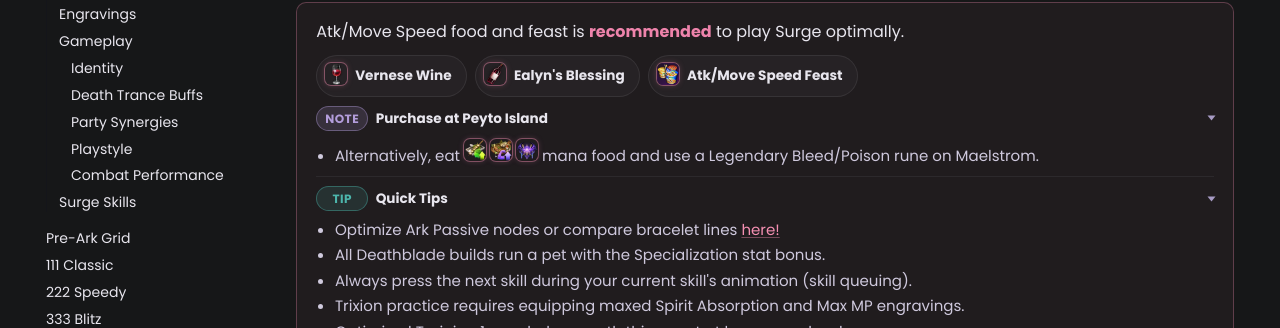
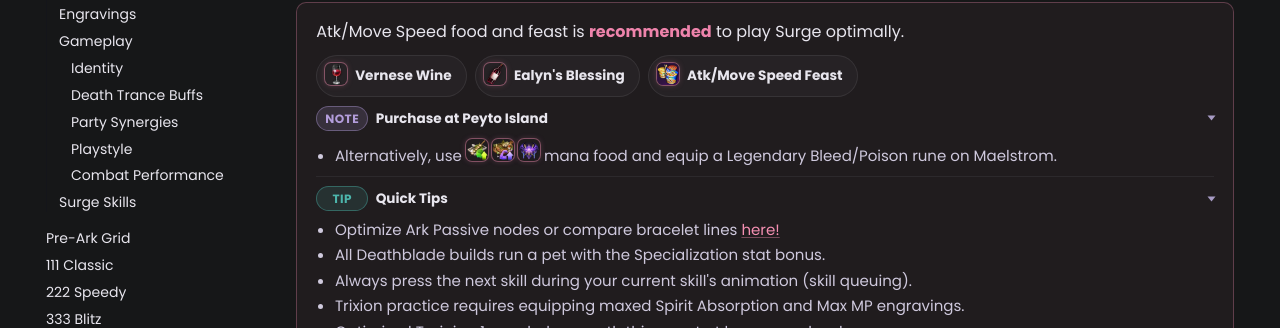
Before and after one commit to interlockme/deathblade, an MkDocs documentation site: the page built from docs/surge/essentials.md, in a window 1280 px wide and 900 px high. Shown: the part 226-554 px from the top of the window. Built offline with MkDocs 1.6.1 and Material for MkDocs 9.7.7, drawn with Linux system fonts in a browser that asks for light colours; plug-ins that fetch from the network failed and are left out.

Commit message:
food alternative

```diff
--- a/docs/surge/essentials.md
+++ b/docs/surge/essentials.md
@@ -30,7 +30,7 @@ Atk/Move Speed Feast
 <details class="setup-note" data-kind="note" open markdown>
 <summary><span class="setup-note-tag">Note</span>Purchase at Peyto Island<span class="setup-note-arrow"></span></summary>
 
-- Alternatively, eat ![](../assets/shared/icon-skewers.png){: .food-option-icon } ![](../assets/shared/icon-steak.png){: .food-option-icon } ![](../assets/shared/icon-azena.png){: .food-option-icon } mana food and use a Legendary Bleed/Poison rune on Maelstrom.
+- Alternatively, use ![](../assets/shared/icon-skewers.png){: .food-option-icon } ![](../assets/shared/icon-steak.png){: .food-option-icon } ![](../assets/shared/icon-azena.png){: .food-option-icon } mana food and equip a Legendary Bleed/Poison rune on Maelstrom.
 
 </details>
 
```
